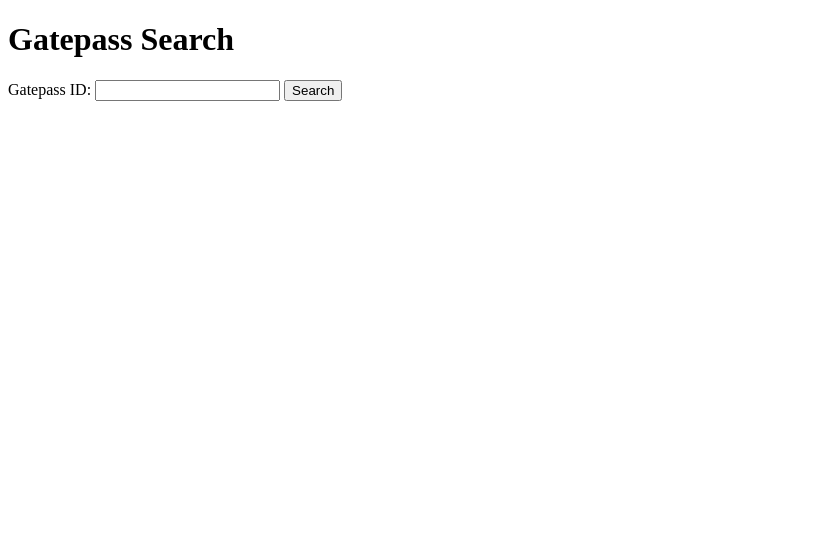
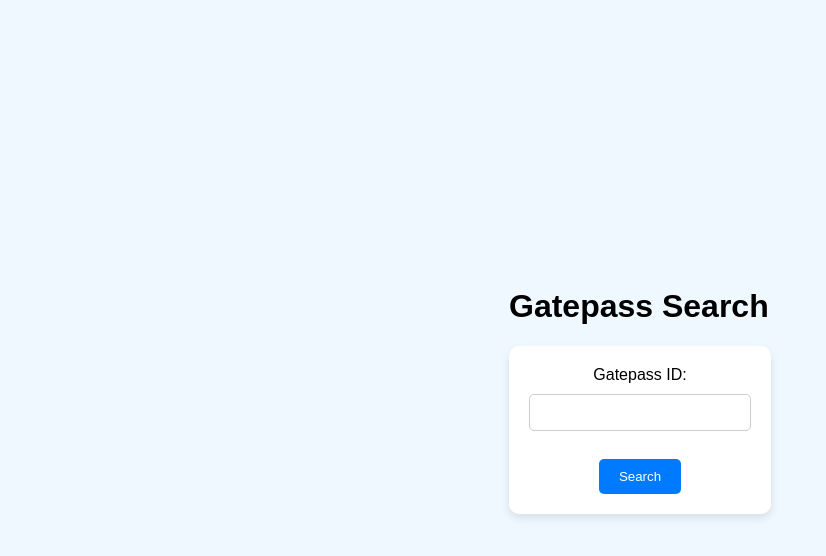
Before and after one commit to cccengineering/gatepass-system, a plain HTML site: page index.html in a window 1280 px wide. Shown: the whole page, without its empty margins (0-826 px from the left). Drawn offline with Linux system fonts and the light colour scheme.

Commit message:
Update index.html

```diff
--- a/index.html
+++ b/index.html
@@ -4,16 +4,67 @@
     <meta charset="UTF-8">
     <meta name="viewport" content="width=device-width, initial-scale=1.0">
     <title>Gatepass Search</title>
+    <style>
+        /* ব্যাকগ্রাউন্ড কালার এবং পৃষ্ঠা স্টাইল */
+        body {
+            background-color: #f0f8ff; /* হালকা নীল রং */
+            display: flex;
+            justify-content: center;
+            align-items: center;
+            height: 100vh;
+            margin: 0;
+            font-family: Arial, sans-serif;
+        }
+
+        /* সার্চ ফর্ম স্টাইল */
+        #searchForm {
+            background-color: #ffffff; /* সাদা রং */
+            padding: 20px;
+            border-radius: 10px;
+            box-shadow: 0 4px 8px rgba(0, 0, 0, 0.1);
+            text-align: center;
+        }
+
+        /* ইনপুট ফিল্ড স্টাইল */
+        #gatepassId {
+            padding: 10px;
+            margin: 10px 0;
+            border: 1px solid #ccc;
+            border-radius: 5px;
+            width: 200px;
+        }
+
+        /* সার্চ বাটন স্টাইল */
+        button {
+            padding: 10px 20px;
+            background-color: #007bff; /* নীল রং */
+            color: white;
+            border: none;
+            border-radius: 5px;
+            cursor: pointer;
+        }
+
+        button:hover {
+            background-color: #0056b3; /* গাঢ় নীল রং */
+        }
+
+        /* ফলাফল বার্তা স্টাইল */
+        #result {
+            margin-top: 20px;
+            color: #333;
+        }
+    </style>
 </head>
 <body>
-    <h1>Gatepass Search</h1>
-    <form id="searchForm">
-        <label for="gatepassId">Gatepass ID:</label>
-        <input type="text" id="gatepassId" name="gatepassId" required>
-        <button type="submit">Search</button>
-    </form>
-
-    <div id="result"></div>
+    <div>
+        <h1>Gatepass Search</h1>
+        <form id="searchForm">
+            <label for="gatepassId">Gatepass ID:</label><br>
+            <input type="text" id="gatepassId" name="gatepassId" required><br><br>
+            <button type="submit">Search</button>
+        </form>
+        <div id="result"></div>
+    </div>
 
     <script>
         document.getElementById('searchForm').addEventListener('submit', function(event) {
```
